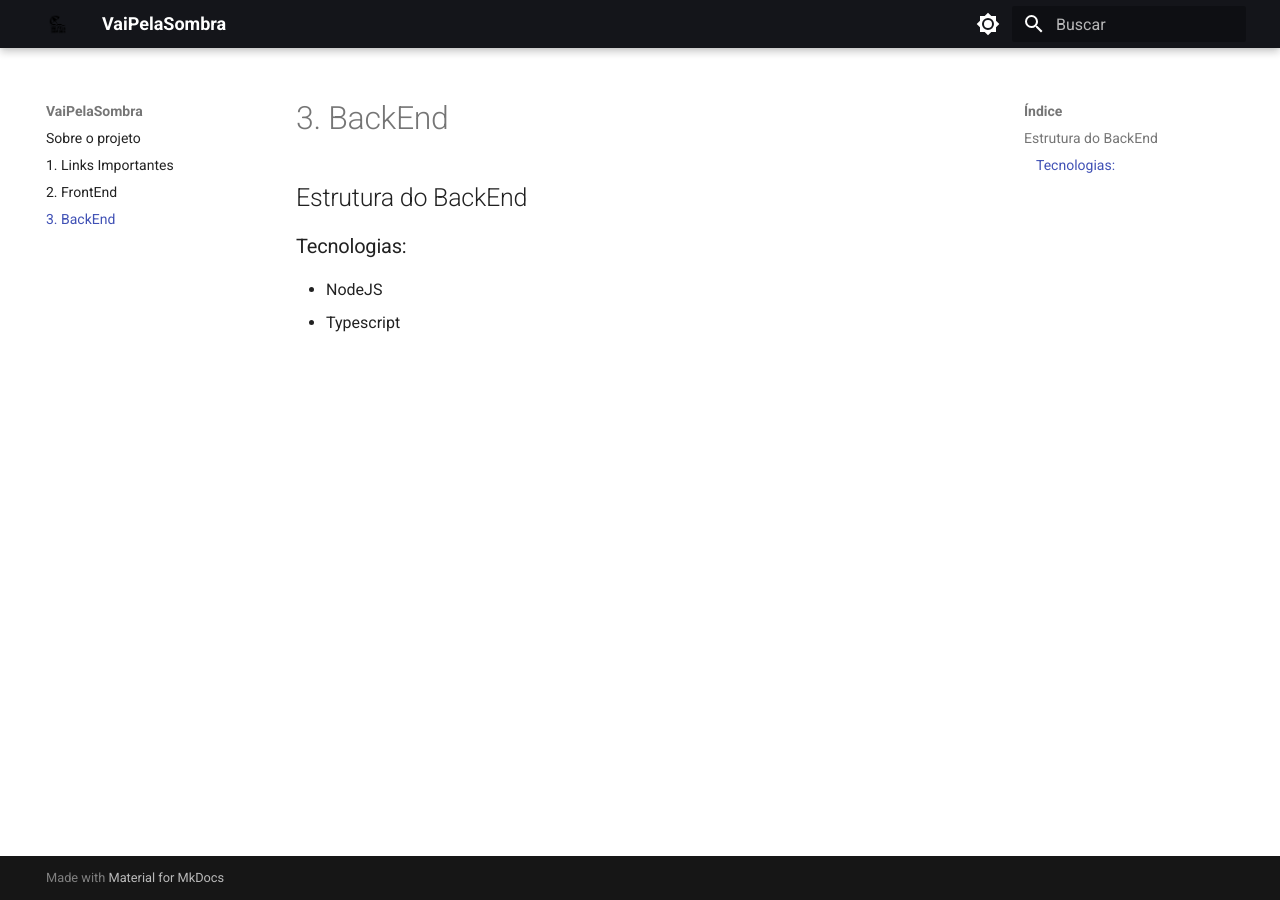
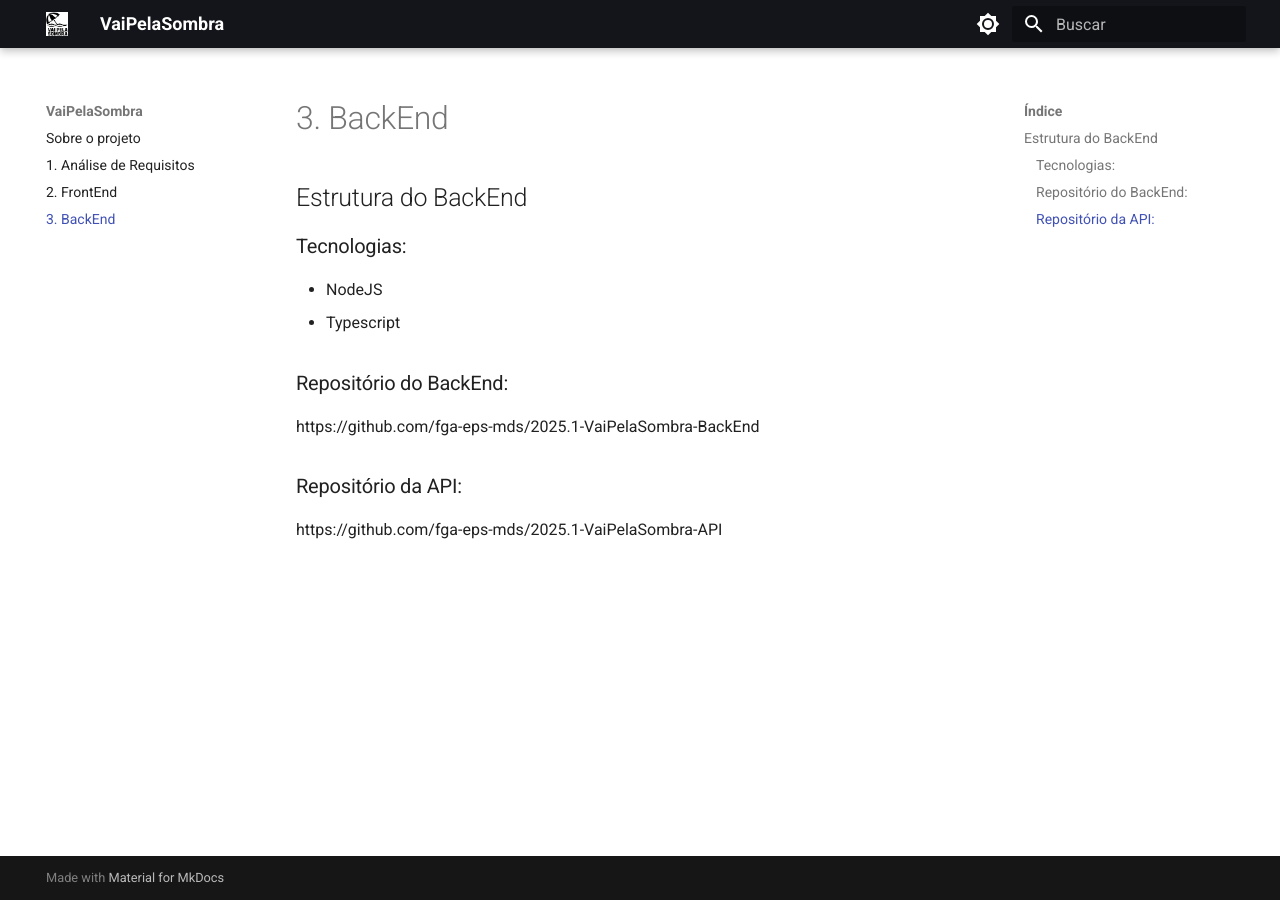
Before and after one commit to fga-eps-mds/2025.1-VaiPelaSombra-docs, an MkDocs documentation site: the page built from docs/BackEnd/index.md, in a window 1280 px wide. Built offline with MkDocs 1.6.1 and Material for MkDocs 9.7.7, drawn with Linux system fonts in a browser that asks for light colours.

```diff
--- a/docs/BackEnd/index.md
+++ b/docs/BackEnd/index.md
@@ -3,3 +3,9 @@
 ### Tecnologias:
 - NodeJS
 - Typescript
+
+### Repositório do BackEnd:
+https://github.com/fga-eps-mds/2025.1-VaiPelaSombra-BackEnd
+
+### Repositório da API:
+https://github.com/fga-eps-mds/2025.1-VaiPelaSombra-API
--- /dev/null
+++ b/docs/extra.css
@@ -0,0 +1,30 @@
+.centered-image {
+    display: flex;
+    margin-left: auto;
+    margin-right: auto;
+    max-width: 400px; /* largura máxima */
+    width: 100%; /* ocupa 100% até o limite de 400px */
+    height: auto; /* mantém o aspect ratio */
+}
+
+.flex-container {
+    display: flex;
+    align-items: flex-start; /* Alinha imagem e texto no topo */
+    gap: 20px; /* Espaço entre imagem e texto */
+    flex-wrap: wrap; /* Para responsividade: quebra para baixo se necessário */
+}
+
+.flex-image-container {
+    max-width: 300px;
+    width: 100%;
+}
+
+.flex-image {
+    max-width: 300px;
+    width: 100%;
+    height: auto;
+}
+
+.flex-text {
+    flex: 1; /* O texto ocupa o espaço restante */
+}
--- a/mkdocs.yml
+++ b/mkdocs.yml
@@ -42,6 +42,9 @@ markdown_extensions:
 
 nav:
   - Sobre o projeto: index.md
-  - 1. Links Importantes: LinksImportantes/index.md
+  - 1. Análise de Requisitos: Requisitos/index.md
   - 2. FrontEnd: FrontEnd/index.md
   - 3. BackEnd: BackEnd/index.md
+
+extra_css:
+  - extra.css
```
Also changed, not shown: docs/FrontEnd/index.md (+12 -0 lines), docs/Requisitos/index.md (added, +20 -0 lines), docs/index.md (+36 -10 lines), docs/LinksImportantes/index.md (deleted), docs/img/logo_completa.png.
